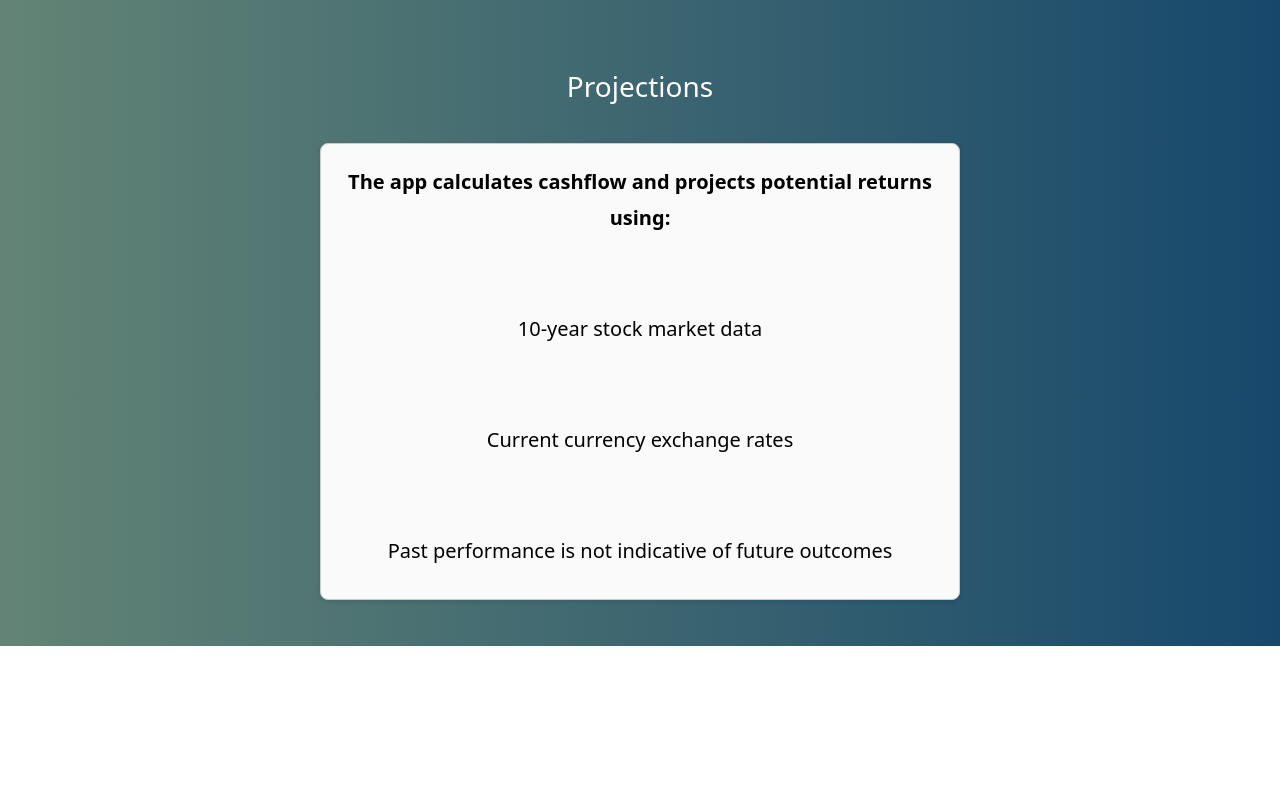
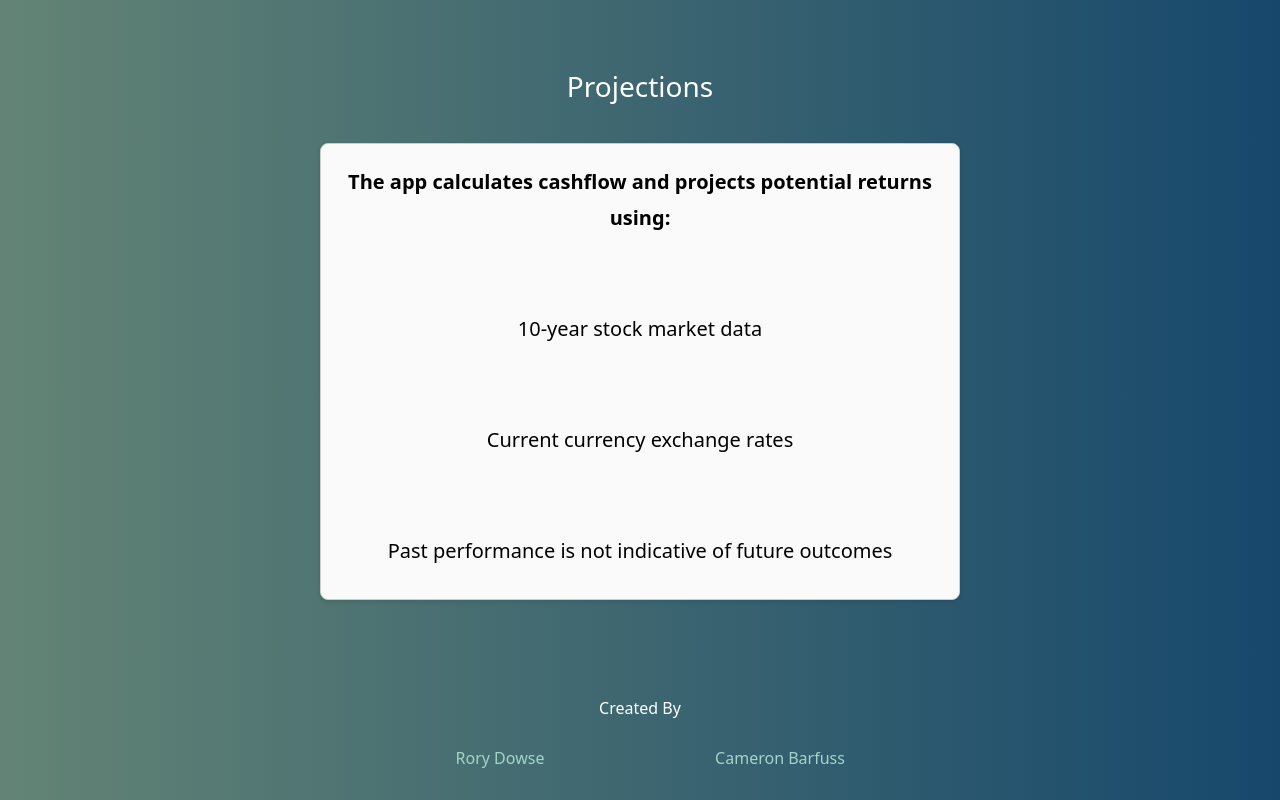
Before and after one commit to RoryDowse/finance-flow, a React (Vite) app in the folder client/: page /about in a window 1280 px wide. Shown: the part 1130-1930 px from the top of the page. Before the commit the page ends 1776 px from the top, so only its background shows below. Built offline with nearby package versions, Linux system fonts and the light colour scheme; no server answers.

Commit message:
Add background styling to each page, add footer to each webpage, rename authAPI_temp.tsx to authAPI.tsx

```diff
--- a/client/src/index.css
+++ b/client/src/index.css
@@ -16,10 +16,13 @@
   text-align: right;
 }
 
-body {
+/* Main Background Styling */
+.webpage-background {
   background: linear-gradient(90deg, #638475, #17486c);
   color: white;
 }
+
+/* Global h1 Styling */
 
 h1 {
   margin: 0px;
@@ -46,6 +49,7 @@ h1 {
   }
 }
 
+/* Global Submit Button Styling */
 .submit-button {
   width: 100%;
   padding: 10px;
@@ -61,6 +65,8 @@ h1 {
 .submit-button:hover {
   background-color: #17496cde;
 }
+
+/* Global Responsive Styling */
 
 @media only screen and (max-width: 600px) {
 
--- a/client/src/pages/AboutPage.tsx
+++ b/client/src/pages/AboutPage.tsx
@@ -1,3 +1,4 @@
+import Footer from '../components/Footer';
 import './AboutPage.css';
 
 interface CardProps {
@@ -14,7 +15,7 @@ interface CardProps {
 
 const About = () => {
     return (
-        <div>
+        <div className="webpage-background">
             <h2 className="text-center about-h2">About</h2>
             <div className="about-info">
                 <Card>
@@ -67,6 +68,7 @@ const About = () => {
                     </div>
                 </Card>
             </div>
+            <Footer />
         </div>
     );
 };
--- a/client/src/pages/Cashflow.tsx
+++ b/client/src/pages/Cashflow.tsx
@@ -4,6 +4,7 @@ import { useState, useEffect, useLayoutEffect } from 'react';
 import { retrieveTotalIncome } from '../api/incomeAPI';
 import { retrieveTotalExpenses } from '../api/expensesAPI';
 import './Cashflow.css';
+import Footer from '../components/Footer';
 // import ErrorPage from './ErrorPage';
 
 
@@ -77,7 +78,7 @@ const Cashflow = () => {
         <div>
         </div>
       ) : (
-        <div>
+        <div className="webpage-background">
           <h2 className="text-center">Cashflow</h2>
           <div className="icon-text">
             <i className="fas fa-calculator"></i>
@@ -101,6 +102,7 @@ const Cashflow = () => {
               <p className="cashflow">{formatCurrency(cashflow)}</p>
             </div>
         </div>
+        <Footer />
       </div>
         )
     }
--- a/client/src/pages/CreateAccount.tsx
+++ b/client/src/pages/CreateAccount.tsx
@@ -1,5 +1,5 @@
 import { useState, FormEvent, ChangeEvent } from 'react';
-import { register } from '../api/authAPI_temp';
+import { register } from '../api/authAPI';
 import Auth from '../utils/auth';
 import { Link } from 'react-router-dom';
 
--- a/client/src/pages/Investment.tsx
+++ b/client/src/pages/Investment.tsx
@@ -4,6 +4,7 @@ import { Projection } from '../interfaces/ProjectionInterface';
 import StockDisplay from '../components/StockDisplay';
 import InvestmentProjectionCard from '../components/InvestmentProjectionCard';
 import './Investment.css';
+import Footer from '../components/Footer.tsx';
 
 // Get API Key and Base URL from environment variables
 const API_KEY = import.meta.env.VITE_API_KEY;
@@ -158,7 +159,8 @@ const handleTickerSubmit = (event: React.FormEvent<HTMLFormElement>) => {
 
  // Render the component UI
  return (
-    <div className="investment-page">
+  <div>
+    <div className="investment-page webpage-background">
       <h2 className="text-center">Investment</h2>
       <i className="fas fa-chart-bar"></i>
       <p className="description-1">Enter a ticker symbol to get projections for the next 1, 3, 5, and 10 years based on cashflow</p>
@@ -206,6 +208,8 @@ const handleTickerSubmit = (event: React.FormEvent<HTMLFormElement>) => {
         </section>
       </div>
     </div>
+    <Footer />
+  </div>
   );
 };
 
--- a/client/src/pages/Login.tsx
+++ b/client/src/pages/Login.tsx
@@ -1,6 +1,6 @@
 import React, { useState, FormEvent, ChangeEvent } from "react";
 import Auth from '../utils/auth';
-import { login } from "../api/authAPI_temp";
+import { login } from "../api/authAPI";
 import { Link } from "react-router-dom";
 
 // Import css file for styling
```
Also changed, not shown: client/src/main.tsx (+4 -5 lines), client/src/api/authAPI.tsx (renamed from client/src/api/authAPI_temp.tsx), 3 other files (tests, documents, lock files or other folders).
